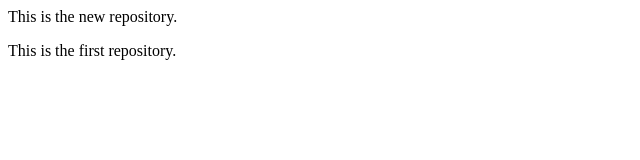
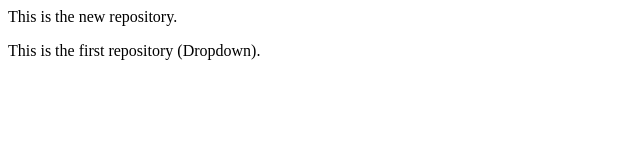
Before and after one commit to Abdullah-bit450/Local-Repo, a plain HTML site: page index.html in a window 1280 px wide. Shown: the full height of the page, 0-640 px from the left. Drawn offline with Linux system fonts and the light colour scheme.

Commit message:
Add dropdown

```diff
--- a/index.html
+++ b/index.html
@@ -1,2 +1,2 @@
 <p>This is the new repository.</p>
-<p>This is the first repository.</p>
+<p>This is the first repository (Dropdown).</p>
```
